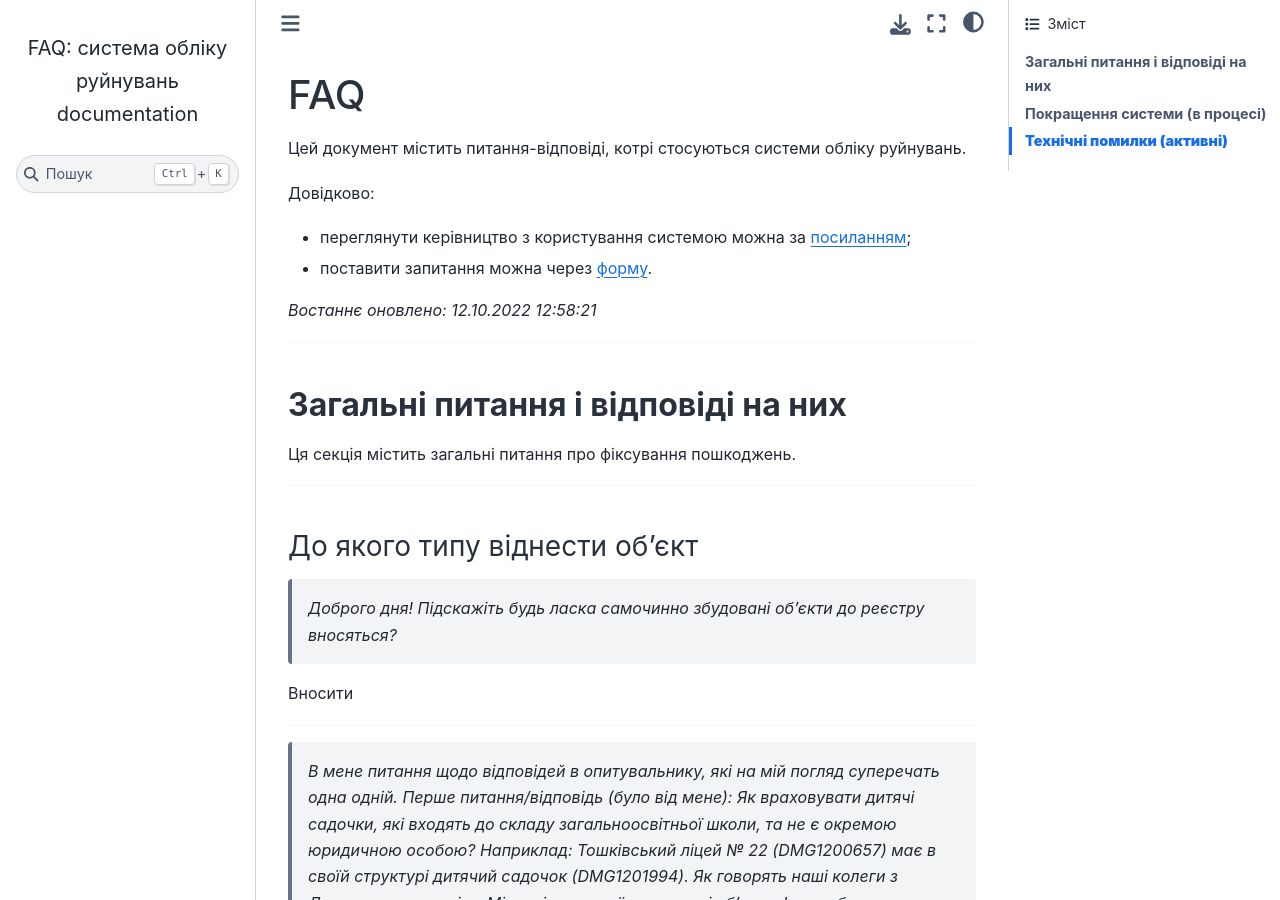
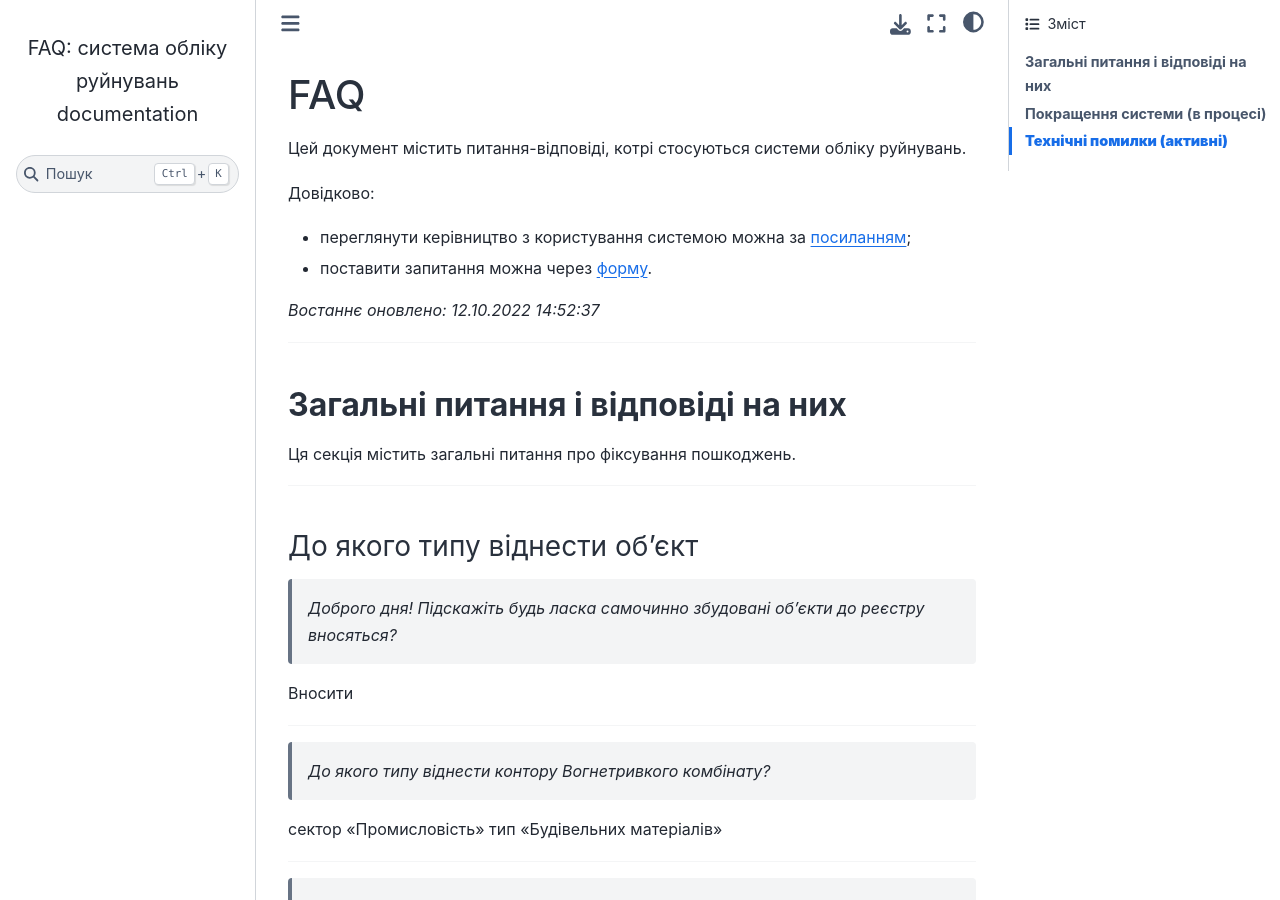
Before and after one commit to hp0404/docs.rebuild, a Sphinx documentation site: the page built from docs/source/index.md, in a window 1280 px wide and 900 px high. Built offline with Sphinx 7.4.7 and the Sphinx Book theme 1.1.4, drawn with Linux system fonts in a browser that asks for light colours.

Commit message:
Updated docs

```diff
--- a/docs/source/index.md
+++ b/docs/source/index.md
@@ -6,7 +6,7 @@
 * переглянути керівництво з користування системою можна за [посиланням](https://docs.google.com/document/d/18nBsTp8z1VBmNDV_jaTdcn3OFeV2wQJq/edit?usp=sharing&ouid=118382818587314238641&rtpof=true&sd=true);
 * поставити запитання можна через [форму](https://forms.gle/Vd8zJrTydsTgpC6p9).
 
-*Востаннє оновлено: <!-- date starts -->12.10.2022 12:58:21<!-- date ends -->*
+*Востаннє оновлено: <!-- date starts -->12.10.2022 14:52:37<!-- date ends -->*
 
 ---
 
@@ -22,6 +22,11 @@
 > *Доброго дня! Підскажіть будь ласка самочинно збудовані об'єкти  до реєстру  вносяться?*
 
 Вносити
+
+---
+> *До якого типу віднести контору Вогнетривкого комбінату?*
+
+сектор "Промисловість" тип "Будівельних матеріалів"
 
 ---
 > *В мене питання щодо відповідей в опитувальнику, які на мій погляд суперечать одна одній. Перше питання/відповідь (було від мене): Як враховувати дитячі садочки, які входять до складу загальноосвітньої школи, та не є окремою юридичною особою? Наприклад: Тошківський ліцей № 22 (DMG1200657) має в своїй структурі дитячий садочок (DMG1201994). Як говорять наші колеги з Департаменту освіти, Міносвіти рахує їх як окремі об’єкти. І це мабуть справедливо. Однак облік площі ведеться усього освітнього закладу і ми не маємо площі садочка. Інше питання/відповідь (від когось із колег): будь ласка, поясніть… за однією адресою, в різних приміщеннях однєї будівлі знаходиться три заклади культури, які належать до різних типів об’єктів (будинок культури, бібліотека, музей - всі окремі юр.особи) питання скільки записів повинно бути в системі одна (на об’єкт) чи три (по кількості закладів)? Дякую. В моєму питанні також садочок і школа відносяться до різних типів об'єктів але знаходяться в одній будівлі. І навіть є однією юрособою. Яка відповідь більш коректна? Може треба залишити якусь одну?*
```
